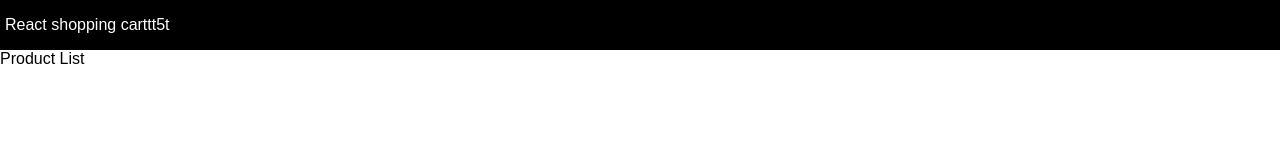
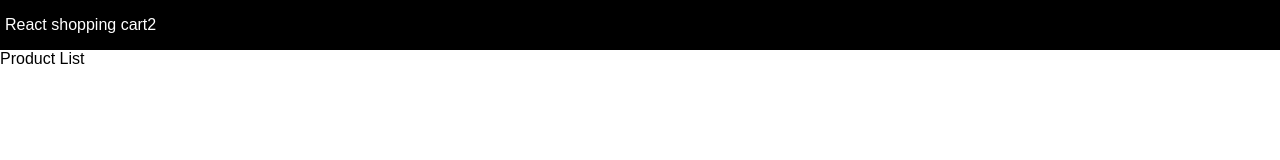
Before and after one commit to elyessAR/react-shopping-cart, a React (Create React App) app: page / in a window 1280 px wide. Shown: the top 160 px of the page. Built offline with nearby package versions, Linux system fonts and the light colour scheme.

Commit message:
committing1

```diff
--- a/src/App.js
+++ b/src/App.js
@@ -4,7 +4,7 @@ function App() {
   return (
      <div className="grid-container">
        <header>
-         <a href="/"> React shopping carttt5t </a>
+         <a href="/"> React shopping cart2 </a>
        </header>
        <main>
          Product List
```
